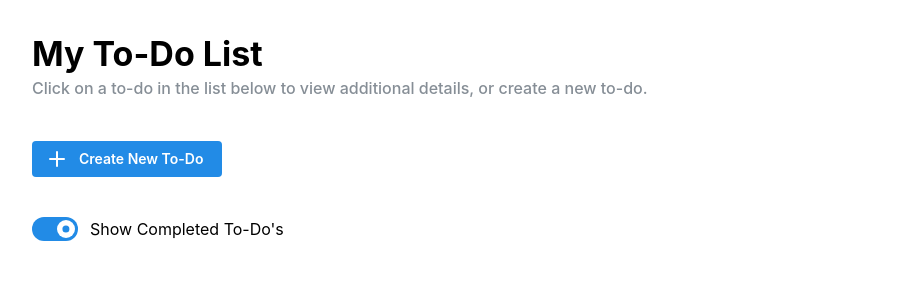
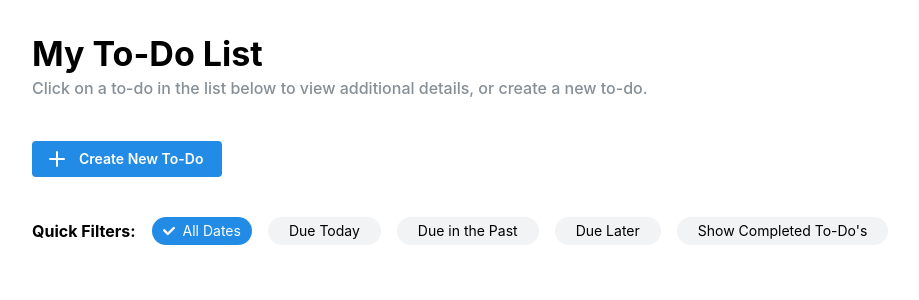
Before and after one commit to Robert-Tyssen/foci-assignment-todo-app, a React (Vite) app: page /todos in a window 1280 px wide. Shown: the top 300 px of the page, without its empty margins (144-1063 px from the left). Built offline with nearby package versions, Linux system fonts and the light colour scheme.

Commit message:
feat: added quick filters functionality

```diff
--- /dev/null
+++ b/src/ui/components/FilterPicker.tsx
@@ -0,0 +1,55 @@
+import { Chip, ChipGroup, Group, Text } from "@mantine/core";
+import type { FilterType, TodoQuickFilter } from "../../domain/todo-filters";
+
+type FilterItem = {
+  value: FilterType;
+  label: string;
+};
+
+const filterItems: FilterItem[] = [
+  { value: "all", label: "All Dates" },
+  { value: "today", label: "Due Today" },
+  { value: "overdue", label: "Due in the Past" },
+  { value: "upcoming", label: "Due Later" },
+];
+
+interface FilterPickerProps {
+  filter: TodoQuickFilter;
+  onChange?: (value: TodoQuickFilter) => void;
+}
+
+const FilterPicker = ({ filter, onChange }: FilterPickerProps) => {
+  // Handler when the filter type is updated
+  const handleTypeChange = (type: FilterType) => {
+    onChange?.({ ...filter, type });
+  };
+
+  // Handler when the 'show completed' is updated
+  const handleShowCompletedChange = (showCompleted: boolean) => {
+    onChange?.({ ...filter, showCompleted });
+  };
+
+  return (
+    <>
+      <Group py="lg">
+        <Text fw="bold">Quick Filters:</Text>
+        <ChipGroup
+          value={filter.type}
+          onChange={(value) => handleTypeChange(value as FilterType)}
+        >
+          {filterItems.map((item) => (
+            <Chip value={item.value}>{item.label}</Chip>
+          ))}
+        </ChipGroup>
+        <Chip
+          checked={filter.showCompleted}
+          onChange={handleShowCompletedChange}
+        >
+          Show Completed To-Do's
+        </Chip>
+      </Group>
+    </>
+  );
+};
+
+export default FilterPicker;
--- a/src/ui/components/TodoListTile.tsx
+++ b/src/ui/components/TodoListTile.tsx
@@ -56,7 +56,7 @@ const TodoListTile = ({ t, onClick }: TodoListTileProps) => {
       onClick={handleContainerClicked}
     >
       <Group align="start" justify="start" display="flex">
-        <Checkbox radius="xl" pt={4} onClick={handleCheckboxClick} />
+        <Checkbox radius="xl" pt={4} onClick={handleCheckboxClick}  />
 
         <Box flex={1}>
           <Text lineClamp={1}>{t.title}</Text>
--- a/src/ui/pages/TodosPage.tsx
+++ b/src/ui/pages/TodosPage.tsx
@@ -1,19 +1,30 @@
-import { Container, Stack, Switch, Text, Title } from "@mantine/core";
+import { Container, Stack, Text, Title } from "@mantine/core";
+import { useNavigate } from "@tanstack/react-router";
 import { useState } from "react";
+import type { Todo } from "../../domain/todo";
+import {
+  applyQuickFilter,
+  type TodoQuickFilter,
+} from "../../domain/todo-filters";
 import CreateTodoButton from "../components/CreateTodoButton";
+import FilterPicker from "../components/FilterPicker";
 import TodoListTile from "../components/TodoListTile";
 import { useTodoList } from "../hooks/useTodoList";
-import { useNavigate } from "@tanstack/react-router";
-import type { Todo } from "../../domain/todo";
 
 const TodosPage = () => {
-  const [showCompleted, setShowCompleted] = useState(true);
+  // State to track filtering selections for To-do's
+  const [filter, setFilter] = useState<TodoQuickFilter>({
+    type: "all",
+    showCompleted: false,
+  });
   const { data: todos, error, isLoading } = useTodoList();
   const navigate = useNavigate();
 
   const onTodoSelected = (todo: Todo) => {
     navigate({ to: "/todos/$todoId", params: { todoId: todo.id } });
   };
+
+  const filteredTodos = todos && applyQuickFilter(todos, filter);
 
   return (
     <Container>
@@ -23,18 +34,13 @@ const TodosPage = () => {
         a new to-do.
       </Text>
       <CreateTodoButton />
-      <Switch
-        checked={showCompleted}
-        onChange={(evt) => setShowCompleted(evt.currentTarget.checked)}
-        size="md"
-        label="Show Completed To-Do's"
-        my="lg"
-      />
 
-      {!isLoading && !error && todos && (
+      <FilterPicker filter={filter} onChange={setFilter} />
+
+      {!isLoading && !error && filteredTodos && (
         <>
           <Stack>
-            {todos.map((t) => (
+            {filteredTodos.map((t) => (
               <TodoListTile t={t} onClick={() => onTodoSelected(t)} />
             ))}
           </Stack>
```
Also changed, not shown: src/domain/todo-filters.ts (+5 -2 lines), 1 other file (tests, documents, lock files or other folders).
